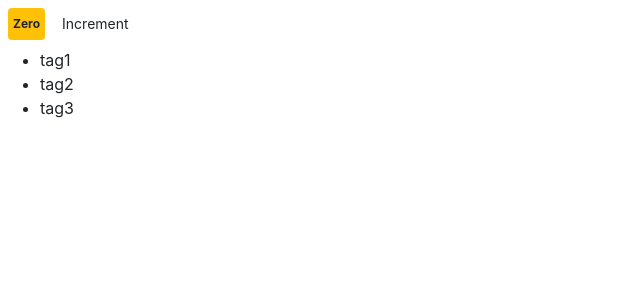
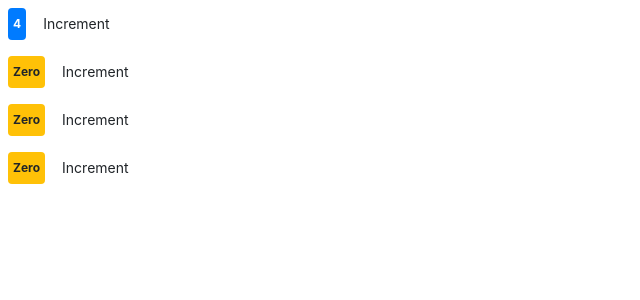
Before and after one commit to MartinLiut/My-first-React-app, a React (Create React App) app: page / in a window 1280 px wide. Shown: the top 300 px of the page, without its empty margins (0-640 px from the left). Built offline with nearby package versions, Linux system fonts and the light colour scheme.

Commit message:
Composing Components

```diff
--- a/src/components/counter.jsx
+++ b/src/components/counter.jsx
@@ -2,8 +2,7 @@
 
 class Counter extends Component {
     state = {
-        count: 0,
-        tags: ['tag1', 'tag2', 'tag3']
+        value: this.props.value
     };
 
     stylesSpan = {
@@ -13,11 +12,11 @@
     }
 
     //function call when the component is created
-    constructor() {
-        super();
+    constructor(props) {
+        super(props);
         this.handleIncrement = this.handleIncrement.bind(this);//binding the reference of the current Counter object.
         //This method returns a new function
-    }
+    };
 
     render() {
         let spanClasses = this.getBadgeClasses();
@@ -26,26 +25,23 @@
             <div>
                 <span style={this.stylesSpan} className={this.getBadgeClasses()}>{this.formatCount()}</span>
                 <button onClick={this.handleIncrement} className="btn btn-default btn-sm">Increment</button>
-                <ul>
-                    { this.state.tags.map(tag => <li key={tag  }>{tag}</li>)}
-                </ul>
             </div>
         );
     }
 
     handleIncrement() {
-        this.setState({count: this.state.count + 1});
+        this.setState({value: this.state.value + 1});
     }
 
     getBadgeClasses() {
         let spanClasses = "badge m-2 badge-";
-        spanClasses += this.state.count === 0 ? 'warning' : 'primary';
+        spanClasses += this.state.value === 0 ? 'warning' : 'primary';
         return spanClasses;
     }
 
     formatCount() {
-        const {count} = this.state ;
-        return count === 0 ? 'Zero' : count;
+        const {value} = this.state ;
+        return value === 0 ? 'Zero' : value;
     }
 }
 
--- /dev/null
+++ b/src/components/counters.jsx
@@ -0,0 +1,22 @@
+import React, { Component } from 'react';
+import Counter from './counter';
+
+class Counters extends Component {
+    state = {
+        counters: [
+            { id: 1, value: 4},
+            { id: 2, value: 0},
+            { id: 3, value: 0},
+            { id: 4, value: 0}
+        ]
+     }
+    render() {
+        return (
+        <div>
+            {this.state.counters.map(counter =>
+            <Counter key={counter.id} value={counter.value}/>)}
+        </div>);
+    }
+}
+
+export default Counters;
--- a/src/index.js
+++ b/src/index.js
@@ -4,7 +4,7 @@
 import App from './App';
 import registerServiceWorker from './registerServiceWorker';
 import 'bootstrap/dist/css/bootstrap.css';
-import Counter from './components/counter';
+import Counters from './components/counters';
 
-ReactDOM.render(<Counter/>, document.getElementById('root'));
+ReactDOM.render(<Counters/>, document.getElementById('root'));
 registerServiceWorker();
```
Also changed, not shown: 1 other file (tests, documents, lock files or other folders).
